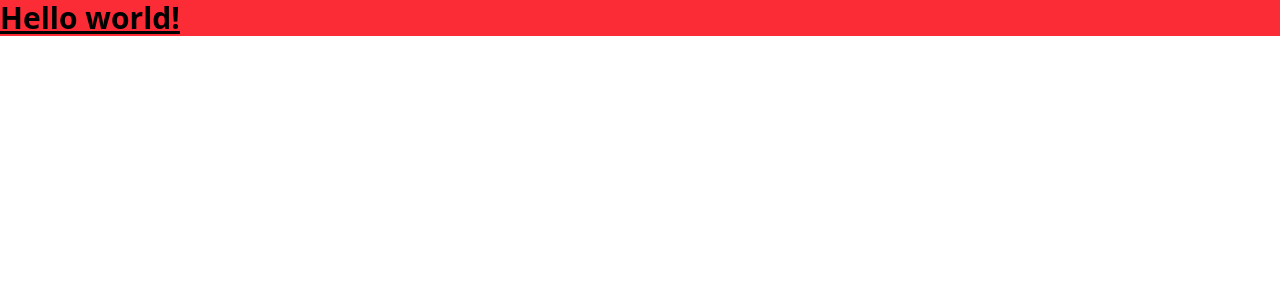
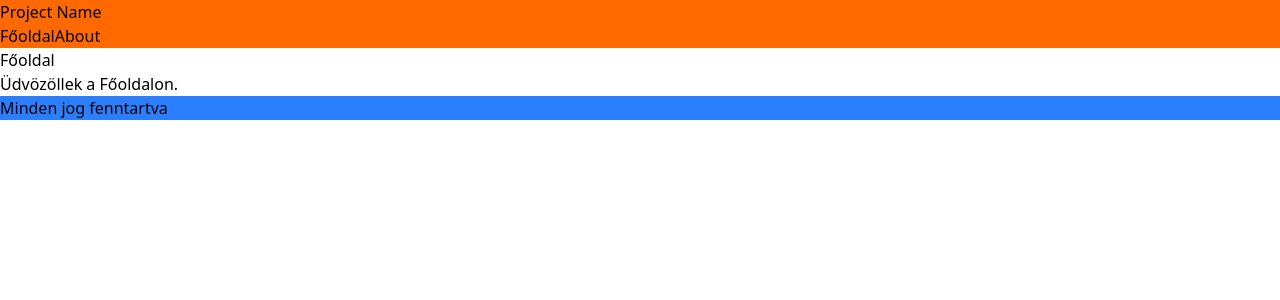
Before and after one commit to Mate720/Esoerdo, a Nuxt app: page / in a window 1280 px wide. Shown: the top 300 px of the page. Built offline with nearby package versions, Linux system fonts and the light colour scheme.

Commit message:
feat: routing, basic components file structure

```diff
--- a/app/app.vue
+++ b/app/app.vue
@@ -1,5 +1,9 @@
 <template>
   <div>
-    <h1 class="bg-red-500 text-3xl font-bold underline">Hello world!</h1>
+    <Navbar />
+    <main>
+      <NuxtPage />
+    </main>
+    <Footer />
   </div>
 </template>
--- /dev/null
+++ b/app/components/Footer.vue
@@ -0,0 +1,7 @@
+<template>
+  <footer class="bg-blue-500">
+    <div>
+      <p>Minden jog fenntartva</p>
+    </div>
+  </footer>
+</template>
--- /dev/null
+++ b/app/components/Navbar.vue
@@ -0,0 +1,11 @@
+<template>
+  <header class="bg-orange-500">
+    <nav>
+      <NuxtLink to="/">Project Name</NuxtLink>
+      <div class="navLinks">
+        <NuxtLink to="/">Főoldal</NuxtLink>
+        <NuxtLink to="/about">About</NuxtLink>
+      </div>
+    </nav>
+  </header>
+</template>
--- /dev/null
+++ b/app/pages/about.vue
@@ -0,0 +1,6 @@
+<template>
+  <section>
+    <h1>About</h1>
+    <p>Ez az About oldal.</p>
+  </section>
+</template>
--- /dev/null
+++ b/app/pages/index.vue
@@ -0,0 +1,6 @@
+<template>
+  <section>
+    <h1>Főoldal</h1>
+    <p>Üdvözöllek a Főoldalon.</p>
+  </section>
+</template>
```
